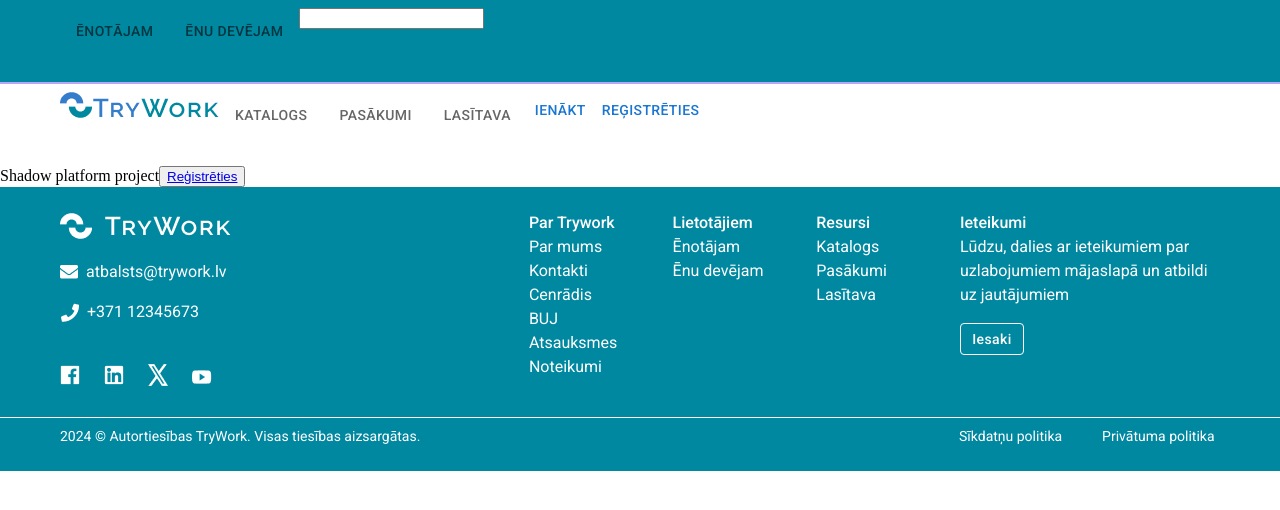
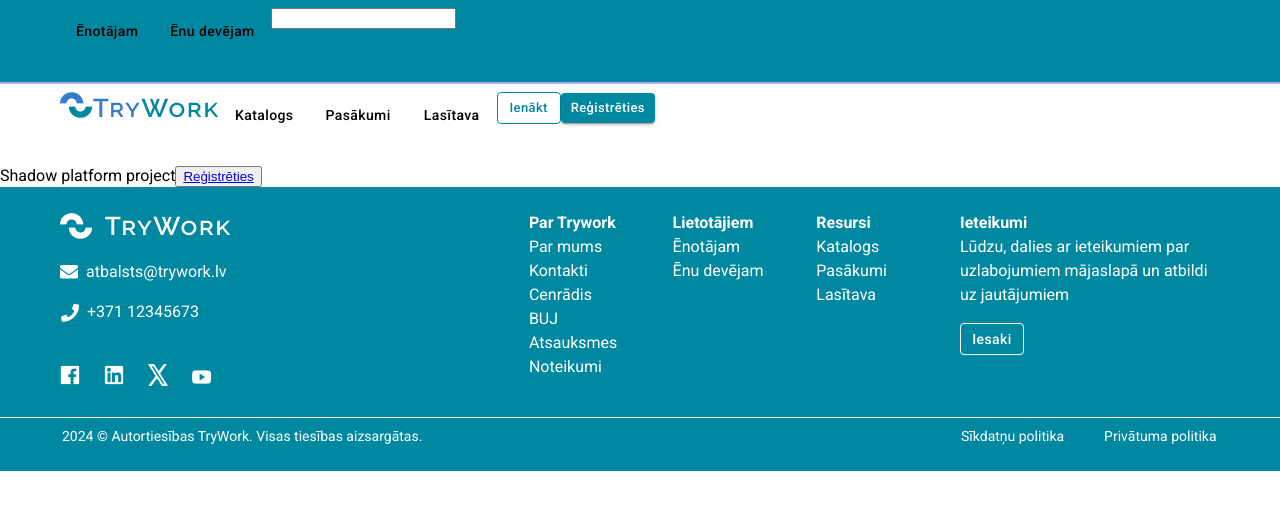
Before and after one commit to sliceem88/shadow-project, a Next.js app: page / in a window 1280 px wide. Shown: the top 510 px of the page. Built offline with nearby package versions, Linux system fonts and the light colour scheme.

Commit message:
Styling MUI

```diff
--- a/src/app/layout.js
+++ b/src/app/layout.js
@@ -1,16 +1,22 @@
 import Footer from "@/components/Footer/Footer";
 import Header from "@/components/Header/Header";
 import "./globals.scss";
+import { Roboto } from "next/font/google";
 
 export const metadata = {
   title: "Shadow Platform",
   description: "Generated by create next app",
 };
 
+const roboto = Roboto({
+  weight: ["400", "500", "700"],
+  subsets: ["latin"],
+});
+
 export default function RootLayout({ children }) {
   return (
     <html lang="en">
-      <body>
+      <body className={roboto.className}>
         <Header />
         {children}
         <Footer />
--- a/src/components/Footer/Footer.jsx
+++ b/src/components/Footer/Footer.jsx
@@ -39,13 +39,13 @@ function Footer() {
               uz jautājumiem
             </p>
             <Button
-              // className={styles.footer_upperblock_right_lastblock_button}
               sx={{
                 color: "#ffffff",
                 textTransform: "none",
                 fontSize: "14px",
                 letterSpacing: "0.46",
                 padding: "4px 10px",
+                fontWeight: "500",
                 lineHeight: "22px",
                 border: "1px solid #ffffff",
                 "&:hover": {
--- a/src/components/Footer/Footer.module.scss
+++ b/src/components/Footer/Footer.module.scss
@@ -1,15 +1,12 @@
-@import url("https://fonts.googleapis.com/css2?family=Roboto:ital,wght@0,100;0,300;0,400;0,500;0,700;0,900;1,100;1,300;1,400;1,500;1,700;1,900&display=swap");
-
 .footer {
   background-color: #0088a1;
   max-height: 295px;
   padding-top: 24px;
   padding-bottom: 24px;
-  font-family: "Roboto";
   color: #ffffff;
 
   &_title {
-    font-weight: 500;
+    font-weight: 700;
   }
 
   &_link {
@@ -24,6 +21,7 @@
     padding-right: 60px;
     padding-left: 60px;
     line-height: 24px;
+    justify-content: center;
 
     &_left {
       width: 330px;
@@ -65,18 +63,6 @@
         &_text {
           margin-bottom: 16px;
         }
-        &_button {
-          color: #ffffff;
-          text-transform: none;
-          font-size: 14px;
-          letter-spacing: 0.46;
-          padding: 4px 10px;
-          line-height: 22px;
-          border: 1px solid #ffffff;
-          &:hover {
-            border: 1px solid #ffffff;
-          }
-        }
       }
     }
   }
@@ -88,6 +74,7 @@
     line-height: 21px;
     font-size: 14px;
     border-top: 1px solid;
+    justify-content: center;
 
     &_left {
       width: 643px;
--- a/src/components/Header/Header.jsx
+++ b/src/components/Header/Header.jsx
@@ -25,8 +25,46 @@ const Header = () => {
         </div>
         <HeaderTabs tabList={HeaderTabsLower} tabStyle="lowerblock_tabs" />
         <div>
-          <Button>Ienākt</Button>
-          <Button>Reģistrēties</Button>
+          <Button
+            sx={{
+              color: "#0088A1",
+              textTransform: "none",
+              fontSize: "13px",
+              letterSpacing: "0.46",
+              padding: "4px 10px",
+              fontWeight: "500",
+              lineHeight: "22px",
+              border: "1px solid #0088A1",
+              "&:hover": {
+                border: "1px solid #0088A1",
+              },
+            }}
+            variant="outlined"
+            size="small"
+            color="primary"
+          >
+            Ienākt
+          </Button>
+          <Button
+            sx={{
+              color: "#ffffff",
+              backgroundColor: "#0088A1",
+              textTransform: "none",
+              fontSize: "13px",
+              letterSpacing: "0.46",
+              padding: "4px 10px",
+              fontWeight: "500",
+              lineHeight: "22px",
+              "&:hover": {
+                backgroundColor: "#347DCA",
+              },
+            }}
+            variant="contained"
+            size="small"
+            color="primary"
+          >
+            Reģistrēties
+          </Button>
         </div>
       </div>
     </div>
--- a/src/components/Header/HeaderTabs.jsx
+++ b/src/components/Header/HeaderTabs.jsx
@@ -3,7 +3,7 @@ import { useState } from "react";
 import { Tab } from "@mui/material";
 import { Tabs } from "@mui/material";
 import styles from "./Header.module.scss";
-import Link from "next/link";
+// import Link from "next/link";
 
 const HeaderTabs = ({ tabList, tabStyle }) => {
   const [value, setValue] = useState("");
@@ -12,7 +12,12 @@ const HeaderTabs = ({ tabList, tabStyle }) => {
     setValue(newValue);
   };
   return (
-    <Tabs value={value} onChange={handleChange}>
+    <Tabs
+      TabIndicatorProps={{ style: { backgroundColor: "#84EAFF" } }}
+      value={value}
+      onChange={handleChange}
+      textColor="#000000" //šis būs mainīgs
+    >
       {tabList.map((item) => (
         <Tab
           value={item.value}
@@ -21,6 +26,12 @@ const HeaderTabs = ({ tabList, tabStyle }) => {
           label={item.name}
           // component={Link}
           // href={item.link}
+          sx={{
+            textTransform: "none",
+            "&.Mui-selected": {
+              color: "#0088A1", //šis būs mainīgs
+            },
+          }}
         ></Tab>
       ))}
     </Tabs>
--- a/src/components/Registration/Registration.module.scss
+++ b/src/components/Registration/Registration.module.scss
@@ -1,5 +1,3 @@
-@import url("https://fonts.googleapis.com/css2?family=Roboto:ital,wght@0,100;0,300;0,400;0,500;0,700;0,900;1,100;1,300;1,400;1,500;1,700;1,900&display=swap");
-
 .reg {
   &_header {
     height: 70px;
@@ -11,7 +9,6 @@
     max-height: 751px;
     padding: 64px 120px 64px 120px;
     background-color: #f7f7f7;
-    font-family: "Roboto", sans-serif;
     color: #212121;
   }
 
```
